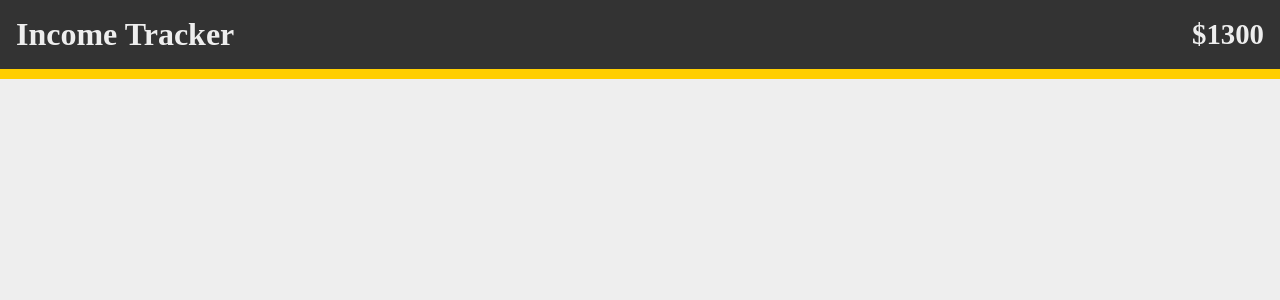
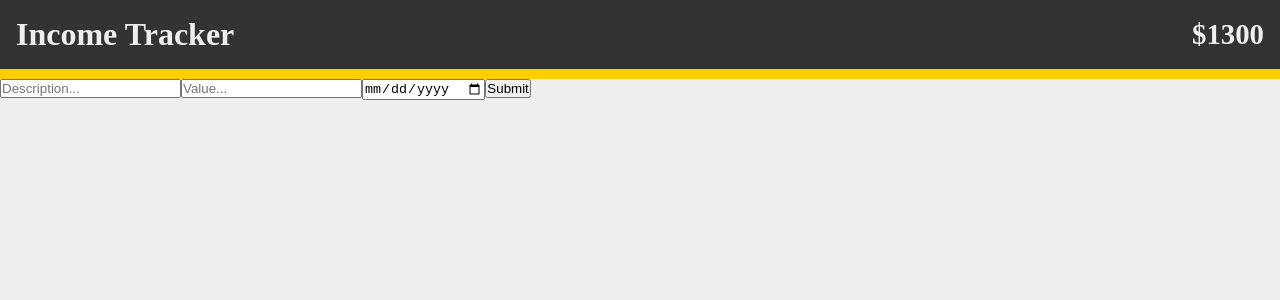
Before and after one commit to Shayboniyshoh/income-tracker-vuejs-project, a Vue app: page / in a window 1280 px wide. Shown: the top 300 px of the page. Built offline with nearby package versions, Linux system fonts and the light colour scheme.

Commit message:
Added form to add income data

```diff
--- a/src/App.vue
+++ b/src/App.vue
@@ -1,15 +1,17 @@
 <template>
   <div id="app">
     <HeaderItem :totalIncome="state.totalIncome" />
+    <FormFields />
   </div>
 </template>
 
 <script>
 import { reactive, computed } from "vue";
 import HeaderItem from "./components/HeaderItem.vue";
+import FormFields from "./components/FormFields.vue";
 
 export default {
-  components: { HeaderItem },
+  components: { HeaderItem, FormFields },
   setup() {
     const state = reactive({
       income: [{
@@ -30,6 +32,7 @@ export default {
 
     return {
       HeaderItem,
+      FormFields,
       state
     }
   }
--- /dev/null
+++ b/src/components/FormFields.vue
@@ -0,0 +1,43 @@
+<template>
+    <form @submit.prevent="formHandler">
+        <input type="text" name="description" placeholder="Description..." v-model="formData.desc">
+        <input type="number" name="price" placeholder="Value..." v-model="formData.price">
+        <input type="date" name="date" placeholder="Date..." v-model="formData.date">
+        <input type="submit" value="Submit">
+    </form>
+</template>
+
+<script>
+import { reactive } from 'vue';
+export default {
+    props: {
+        state: Object
+    },
+    setup(props, { emit }) {
+        const formData = reactive({
+            desc: null,
+            price: null,
+            date: null
+        });
+
+        function formHandler() {
+            emit("add-income", {
+                desc: formData.desc,
+                price: formData.price,
+                date: formData.date
+            });
+
+            formData.desc = null;
+            formData.price = null;
+            formData.date = null;
+        }
+        return {
+            formData,
+            formHandler
+        }
+    }
+
+}
+</script>
+
+<style scoped></style>
```
